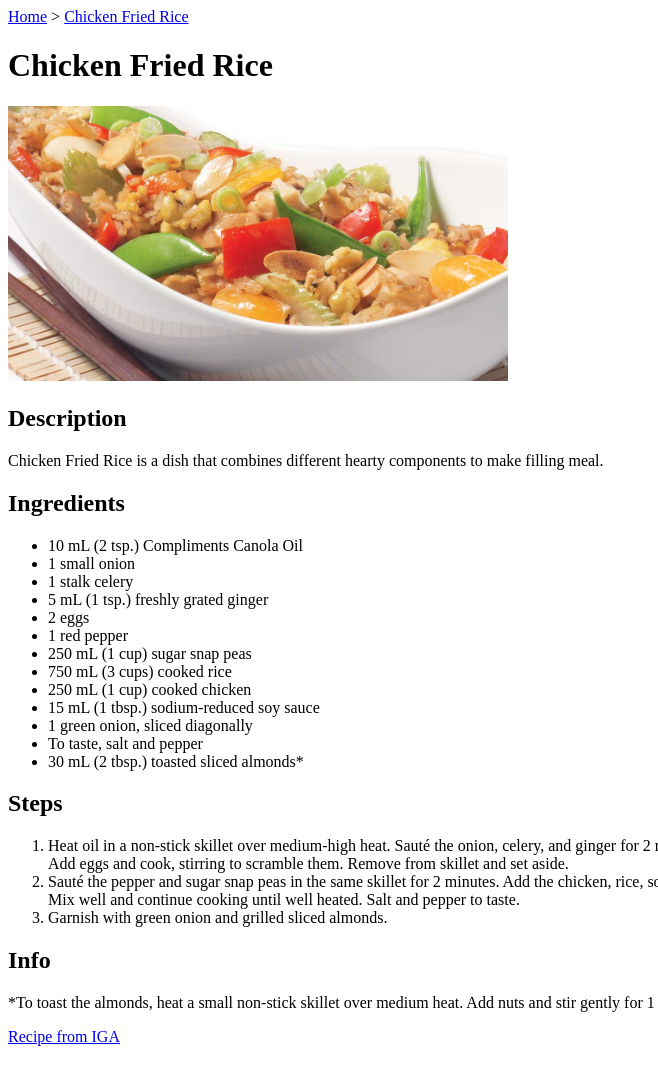
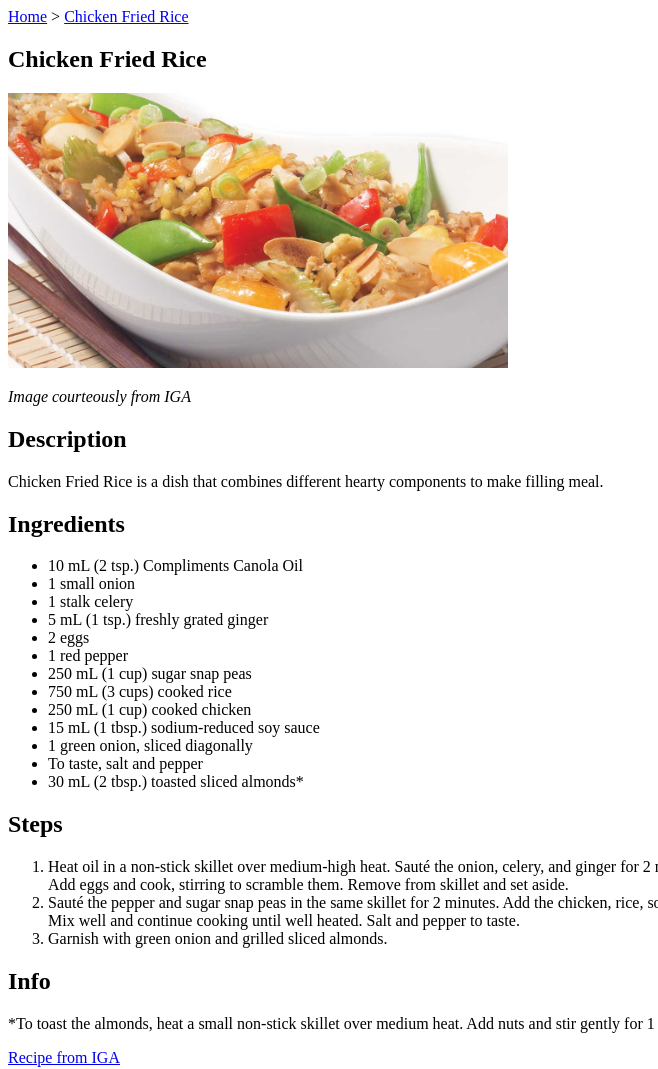
Before and after one commit to Ryaaahs/odin-recipes, a plain HTML site: page recipes/chicken_fried_rice.html in a window 1280 px wide. Shown: the whole page, without its empty margins (0-658 px from the left). Drawn offline with Linux system fonts and the light colour scheme.

Commit message:
Add image references to recipe pages

```diff
--- a/recipes/chicken_fried_rice.html
+++ b/recipes/chicken_fried_rice.html
@@ -11,8 +11,11 @@
         >
         <a href="./chicken_fried_rice.html">Chicken Fried Rice</a>
 
-        <h1>Chicken Fried Rice</h1>
-        <img src="../img/chicken_fried_rice.jpg" width="500" height="275" alt="Picture of a Chicken Fried Rice dish">
+        <section>
+            <h1>Chicken Fried Rice</h1>
+            <img src="../img/chicken_fried_rice.jpg" width="500" height="275" alt="Picture of a Chicken Fried Rice dish">
+            <p><em>Image courteously from IGA</em></p>
+        </section>
 
         <section>
             <h2>Description</h2>
@@ -20,6 +23,7 @@
                 Chicken Fried Rice is a dish that combines different hearty components to make filling meal.
             </p>
         </section>
+
         <section>
             <h2>Ingredients</h2>
             <ul>
@@ -38,6 +42,7 @@
                 <li>30 mL (2 tbsp.) toasted sliced almonds*</li>
             </ul>
         </section>
+
         <section>
             <h2>Steps</h2>
             <ol>
@@ -61,6 +66,7 @@
                 *To toast the almonds, heat a small non-stick skillet over medium heat. Add nuts and stir gently for 1 minute or until fragrant and lightly browned.
             </p>
         </section>
+
         <a href="https://www.iga.net/en/inspiring_recipes/recipes/chicken_fried_rice_with_clementines">Recipe from IGA</a>
     </body>
 </html>
```
Also changed, not shown: recipes/beef_and_pasta_casserole.html (+7 -2 lines), recipes/chcicken_tournedos.html (+7 -2 lines).
